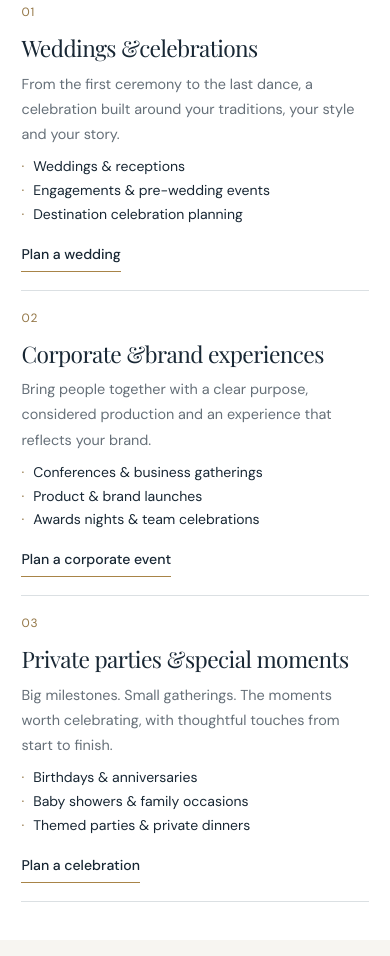
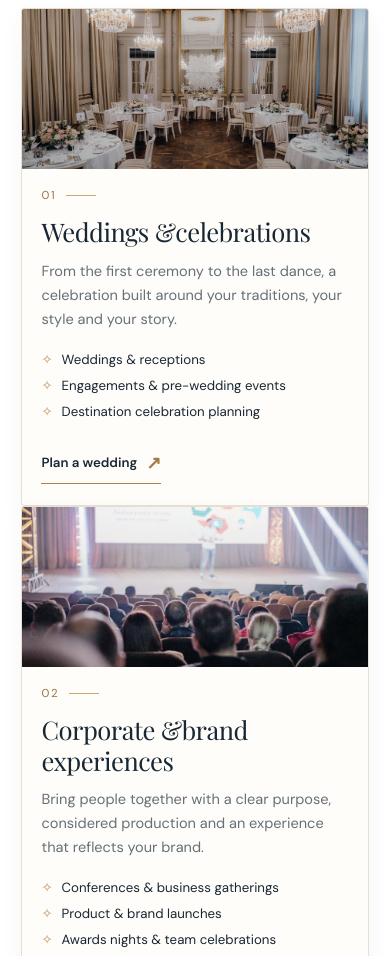
Before and after one commit to zaddy6969/CHAVISH-EVENTS, a plain HTML site: page index.html in a window 390 px wide. Shown: the part 1532-2488 px from the top of the page. Drawn offline with nearby package versions, Linux system fonts and the light colour scheme; a web font is replaced by a local one.

Commit message:
Redesign What We Do into premium image-led interactive service cards

```diff
--- a/index.html
+++ b/index.html
@@ -199,6 +199,48 @@ footer .footer-bottom{padding:11px 0!important;gap:6px!important}
 @media(hover:hover) and (pointer:fine){.moments-card:hover .moments-hover-cover,.moments-card:focus-visible .moments-hover-cover{opacity:1;transform:scale(1)}}
 @media(hover:none){.moments-card .moments-hover-cover{display:none}}
 @media(prefers-reduced-motion:reduce){.moments-card .moments-hover-cover{transition:none}}
+
+/* Premium editorial service cards — scoped to What We Do */
+.services{padding-top:55px;padding-bottom:94px}
+.services .section-heading{margin-bottom:28px}
+.services .service-grid{border-top:0;gap:18px;align-items:stretch}
+.services .service,.services .service+.service{position:relative;display:flex;flex-direction:column;align-items:flex-start;overflow:hidden;min-width:0;padding:0 24px 24px!important;border:1px solid #e7dfd2!important;border-radius:3px;background:#fffdf9;box-shadow:0 8px 26px rgba(16,30,43,.045);transition:transform .35s ease,box-shadow .35s ease,border-color .35s ease}
+.services .service::before{content:"";display:block;align-self:stretch;height:142px;margin:0 -24px 19px;background-size:cover;background-position:center;filter:saturate(.87);transition:transform .65s ease,filter .45s ease}
+.services .service:nth-child(1)::before{background-image:linear-gradient(0deg,rgba(16,30,43,.18),rgba(16,30,43,.04)),url('assets/event-1.jpg')}
+.services .service:nth-child(2)::before{background-image:linear-gradient(0deg,rgba(16,30,43,.22),rgba(16,30,43,.02)),url('assets/event-2.jpg')}
+.services .service:nth-child(3)::before{background-image:linear-gradient(0deg,rgba(16,30,43,.2),rgba(16,30,43,.02)),url('assets/event-3.jpg')}
+.services .service-number{display:inline-flex;align-items:center;gap:10px;color:#947747;margin-bottom:11px;font-size:.72rem;letter-spacing:.15em}
+.services .service-number::after{content:"";display:inline-block;width:30px;height:1px;background:#c9a870}
+.services .service h3{font-size:clamp(1.45rem,2vw,1.85rem);line-height:1.19;margin-bottom:13px;letter-spacing:-.02em}
+.services .service p{font-size:.89rem;line-height:1.65}
+.services .service ul{margin:15px 0 16px;font-size:.78rem;line-height:1.95}
+.services .service li::before{content:"✧";margin-right:9px;color:#b68c51}
+.services .service .underlined{display:inline-flex;align-items:center;gap:9px;margin-top:auto;padding-top:8px;font-size:.83rem;font-weight:600}
+.services .service .underlined::after{content:"↗";font-size:1.12rem;color:#a17b43;transition:transform .25s ease}
+@media(hover:hover) and (pointer:fine){
+.services .service:hover{transform:translateY(-6px);box-shadow:0 18px 36px rgba(16,30,43,.12);border-color:#cfb27e!important}
+.services .service:hover::before{filter:saturate(1.05) brightness(1.05)}
+.services .service:hover .underlined::after{transform:translate(3px,-3px)}
+}
+@media(max-width:850px){
+.services{padding-top:42px;padding-bottom:65px}
+.services .service-grid{grid-template-columns:repeat(2,minmax(0,1fr));gap:14px}
+.services .service:nth-child(3){grid-column:1/-1}
+.services .service,.services .service+.service{padding:0 20px 22px!important}
+.services .service::before{margin:0 -20px 16px;height:135px}
+}
+@media(max-width:600px){
+.services{padding-top:36px;padding-bottom:52px}
+.services .section-heading{margin-bottom:19px}
+.services .service-grid{grid-template-columns:minmax(0,1fr);gap:15px}
+.services .service:nth-child(3){grid-column:auto}
+.services .service,.services .service+.service{padding:0 19px 21px!important;border:1px solid #e7dfd2!important}
+.services .service::before{margin:0 -19px 17px;height:160px}
+.services .service h3{font-size:1.6rem}
+.services .service p{font-size:.91rem}
+.services .service ul{font-size:.83rem}
+}
+@media(prefers-reduced-motion:reduce){.services .service,.services .service::before,.services .service .underlined::after{transition:none!important}}
 </style>
 </head>
 <body>
```
